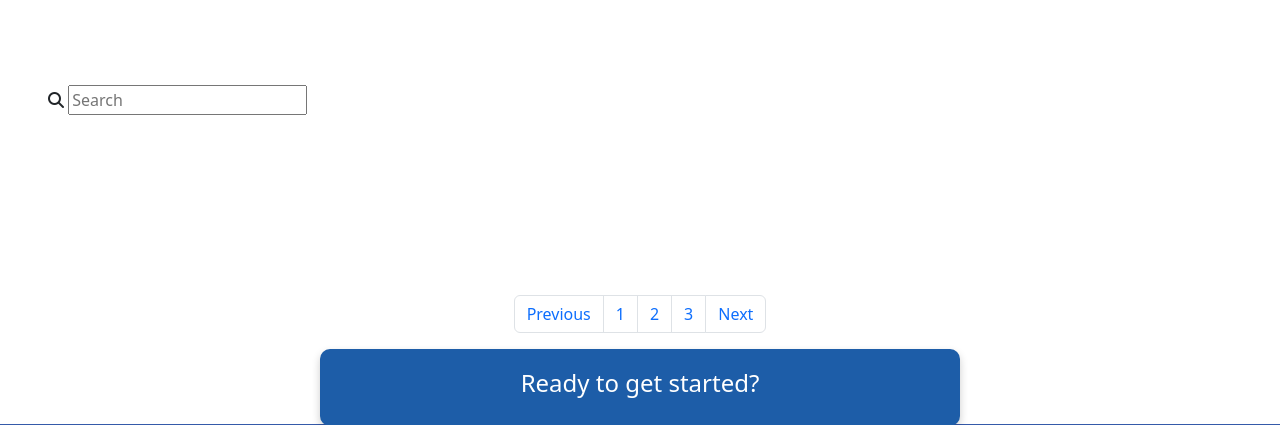
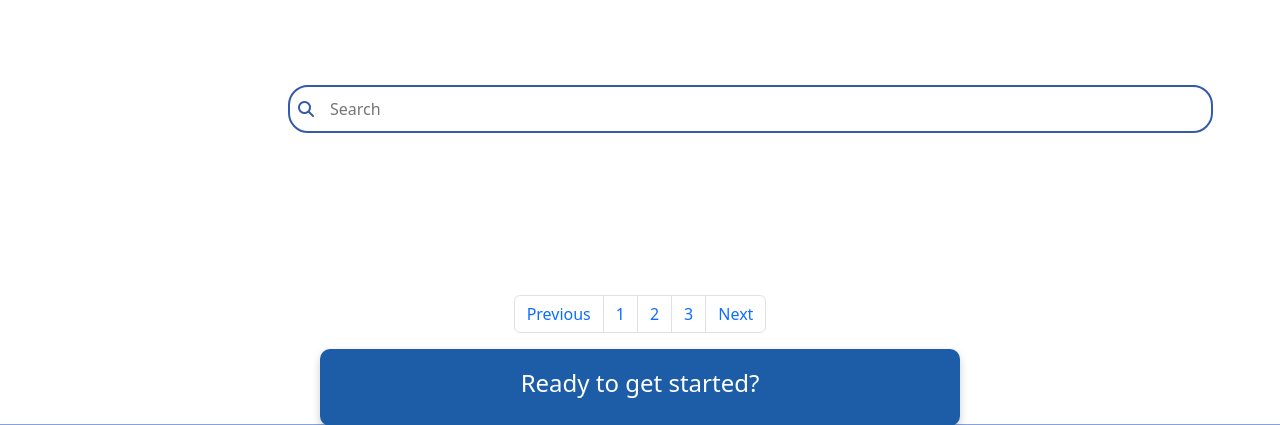
Before and after one commit to AchmadAdji/Locativy, a PHP site: page /locatify/listpage.html in a window 1280 px wide; the page is wider, and only the part inside the window is pictured. Shown: the part 75-500 px from the top of that part. Run offline with PHP 8.4, Linux system fonts and the light colour scheme.

Commit message:
Update New

```diff
--- a/assets/css/listpage.css
+++ b/assets/css/listpage.css
@@ -1,6 +1,28 @@
 
 section{
     padding: 80px 13% 70px;
+}
+
+.search-container {
+    position: relative;
+    width: 925px;
+   margin-left: 15rem;
+}
+
+.search-input {
+    width: 100%;
+    padding: 10px 40px;
+    border: 2px solid #355AA9;
+    border-radius: 20px;
+    font-size: 16px;
+}
+
+.search-icon {
+    position: absolute;
+    left: 10px;
+    top: 50%;
+    transform: translateY(-50%);
+    color: #355AA9 ;
 }
 
 .card {
--- a/listpage.html
+++ b/listpage.html
@@ -10,6 +10,7 @@
      <!-- Custom CSS -->
      <link rel="stylesheet" href="assets/css/listpage.css">
      <link rel="stylesheet" href="assets/css/navbar.css">
+     <link rel="stylesheet" href="assets/css/footer.css">
      <!-- Google Font -->
      <link rel="preconnect" href="https://fonts.googleapis.com">
      <link rel="preconnect" href="https://fonts.gstatic.com" crossorigin>
```
